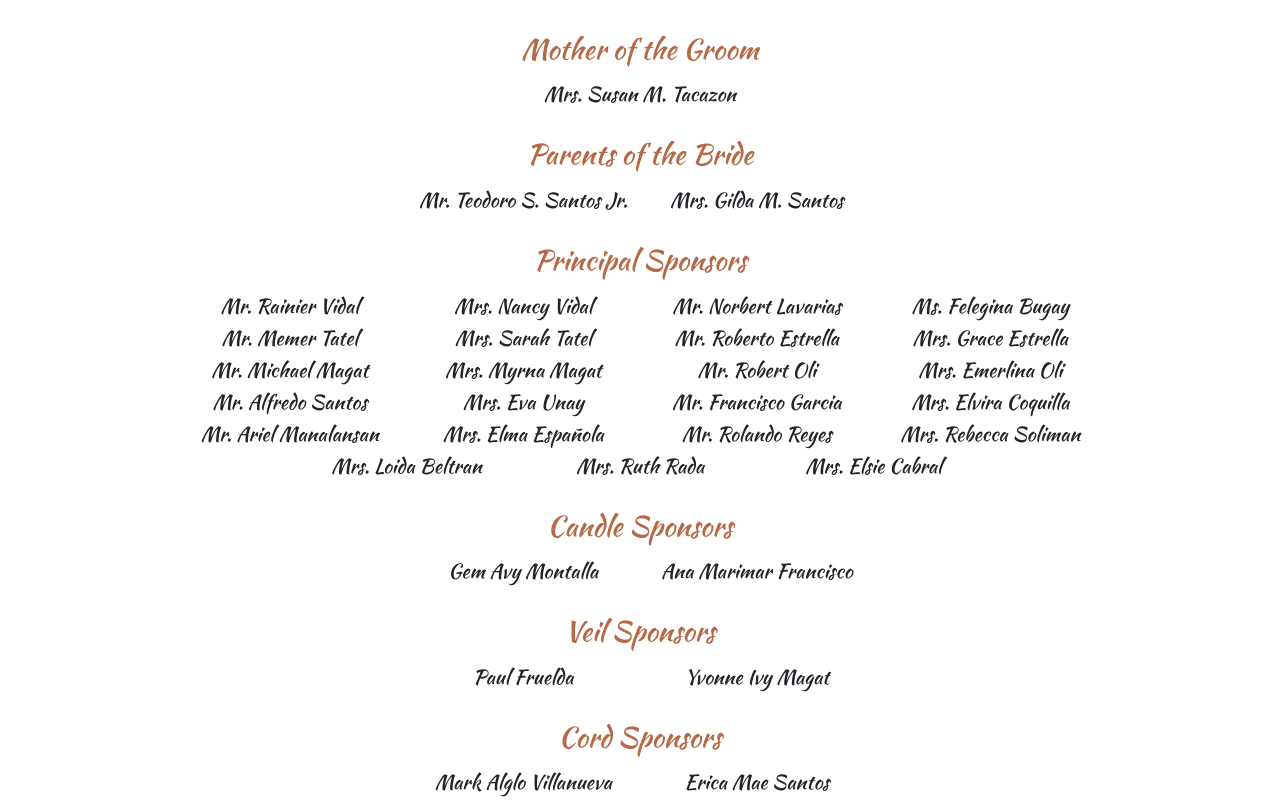
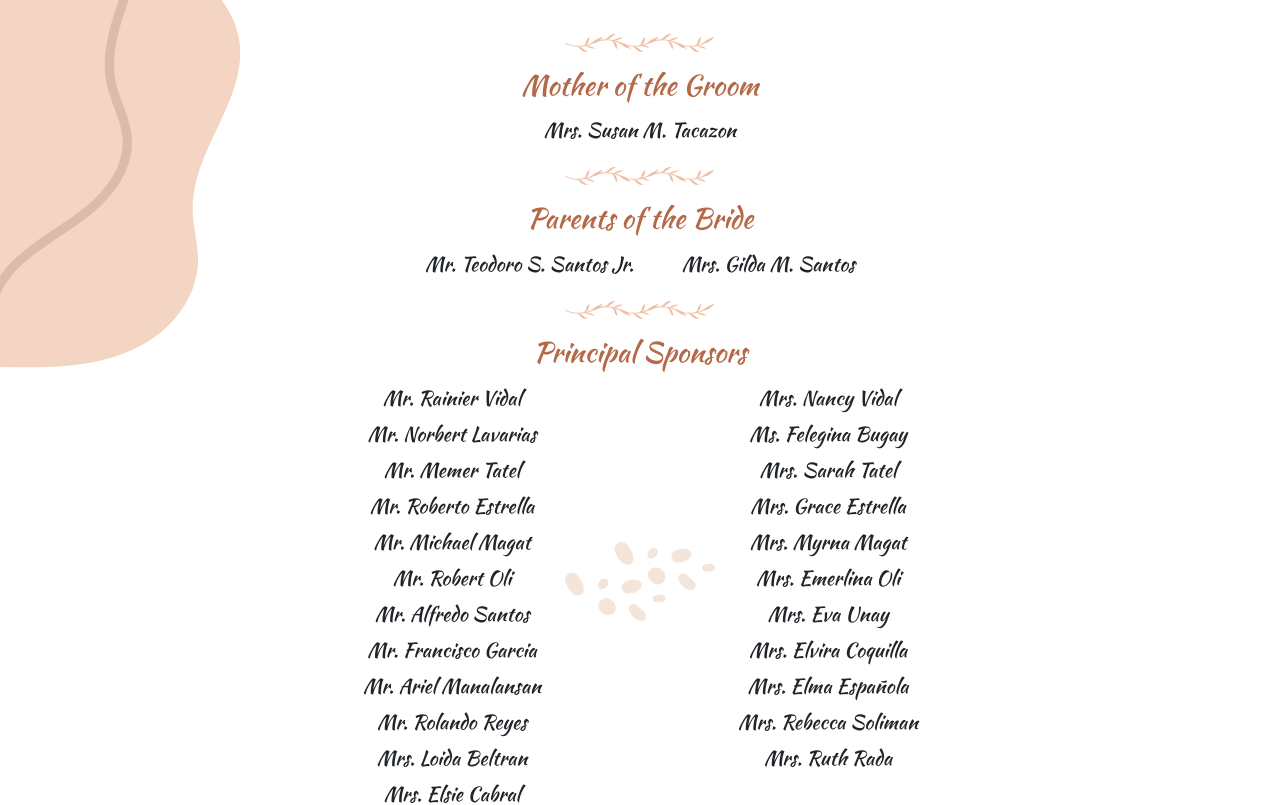
Before and after one commit to devlargs/christian-and-lynzei, a Next.js app: page / in a window 1280 px wide. Shown: the part 3640-4445 px from the top of the page. Built offline with nearby package versions, Linux system fonts and the light colour scheme.

Commit message:
feat: Enhance Wedding Party section layout and visuals

```diff
--- a/app/page.tsx
+++ b/app/page.tsx
@@ -59,24 +59,15 @@ const ADDITIONAL_SECTIONS: PartySection[] = [
   },
   {
     title: "Candle Sponsors",
-    members: [
-      { name: "Gem Avy Montalla" },
-      { name: "Ana Marimar Francisco" },
-    ],
+    members: [{ name: "Gem Avy Montalla" }, { name: "Ana Marimar Francisco" }],
   },
   {
     title: "Veil Sponsors",
-    members: [
-      { name: "Paul Fruelda" },
-      { name: "Yvonne Ivy Magat" },
-    ],
+    members: [{ name: "Paul Fruelda" }, { name: "Yvonne Ivy Magat" }],
   },
   {
     title: "Cord Sponsors",
-    members: [
-      { name: "Mark Alglo Villanueva" },
-      { name: "Erica Mae Santos" },
-    ],
+    members: [{ name: "Mark Alglo Villanueva" }, { name: "Erica Mae Santos" }],
   },
   {
     title: "Ring Bearer",
@@ -114,12 +105,27 @@ function PartyList({ members }: { members: PartyMember[] }) {
 }
 
 function PartySectionBlock({ section }: { section: PartySection }) {
+  const useGrid = section.members.length > 4;
   return (
     <div className="col-12 col-md-11 col-lg-10 text-center mb-4">
+      <span
+        className="divider divider-floral d-block mb-3 mx-auto"
+        style={{ opacity: 0.7 }}
+      ></span>
       <h3 className="font-alt fs-3 text-primary mb-3">{section.title}</h3>
-      <div className="row justify-content-center gx-2">
+      {useGrid ? (
+        <div
+          className="mx-auto"
+          style={{
+            display: "grid",
+            gridTemplateColumns: "repeat(auto-fit, minmax(220px, 1fr))",
+            columnGap: "2rem",
+            rowGap: "0.75rem",
+            maxWidth: 720,
+          }}
+        >
           {section.members.map((m, i) => (
-          <div key={i} className="col-6 col-md-4 col-lg-3 mb-2">
+            <div key={i} className="text-center">
               <h3 className="font-alt fs-5 m-0">{m.name}</h3>
               {m.role && (
                 <p className="fs-10 fw-bold ls-2 m-0 text-primary-2 text-uppercase">
@@ -129,6 +135,23 @@ function PartySectionBlock({ section }: { section: PartySection }) {
             </div>
           ))}
         </div>
+      ) : (
+        <div
+          className="d-flex flex-wrap justify-content-center"
+          style={{ columnGap: "3rem", rowGap: "0.75rem" }}
+        >
+          {section.members.map((m, i) => (
+            <div key={i} className="text-center">
+              <h3 className="font-alt fs-5 m-0">{m.name}</h3>
+              {m.role && (
+                <p className="fs-10 fw-bold ls-2 m-0 text-primary-2 text-uppercase">
+                  {m.role}
+                </p>
+              )}
+            </div>
+          ))}
+        </div>
+      )}
     </div>
   );
 }
@@ -548,8 +571,35 @@ export default function Home() {
       </section>
 
       {/* Wedding Party */}
-      <section id="wedding-party">
-        <div className="container">
+      <section id="wedding-party" className="position-relative">
+        <img
+          src="/img/shape-particle.svg"
+          alt=""
+          aria-hidden="true"
+          className="position-absolute z-0 d-none d-md-block"
+          style={{ right: 20, top: 40, width: 200, opacity: 0.55 }}
+        />
+        <img
+          src="/img/shape-wave-top-left-1.svg"
+          alt=""
+          aria-hidden="true"
+          className="position-absolute start-0 z-0 d-none d-lg-block"
+          style={{ top: "30%", width: 240, opacity: 0.45 }}
+        />
+        <img
+          src="/img/shape-particle.svg"
+          alt=""
+          aria-hidden="true"
+          className="position-absolute z-0 d-none d-md-block"
+          style={{
+            left: "50%",
+            top: "55%",
+            width: 150,
+            opacity: 0.35,
+            transform: "translateX(-50%)",
+          }}
+        />
+        <div className="container position-relative z-2">
           <div className="row mb-5 pb-lg-5">
             <div className="col-12 position-relative text-center z-2">
               <h2 className="font-alt fs-1 mb-3">The Wedding Party</h2>
```
Lines whose indentation alone changed are shown as unchanged.
